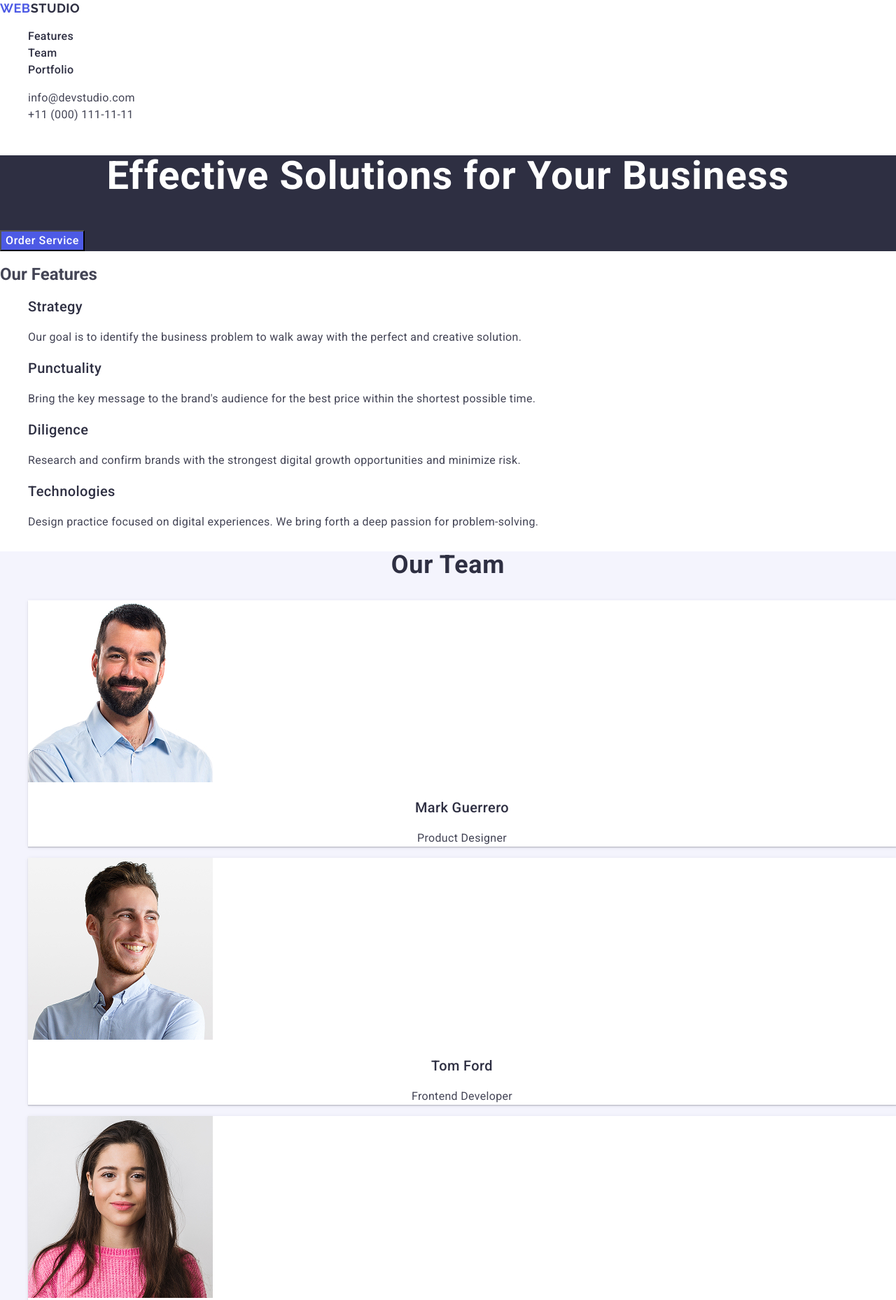
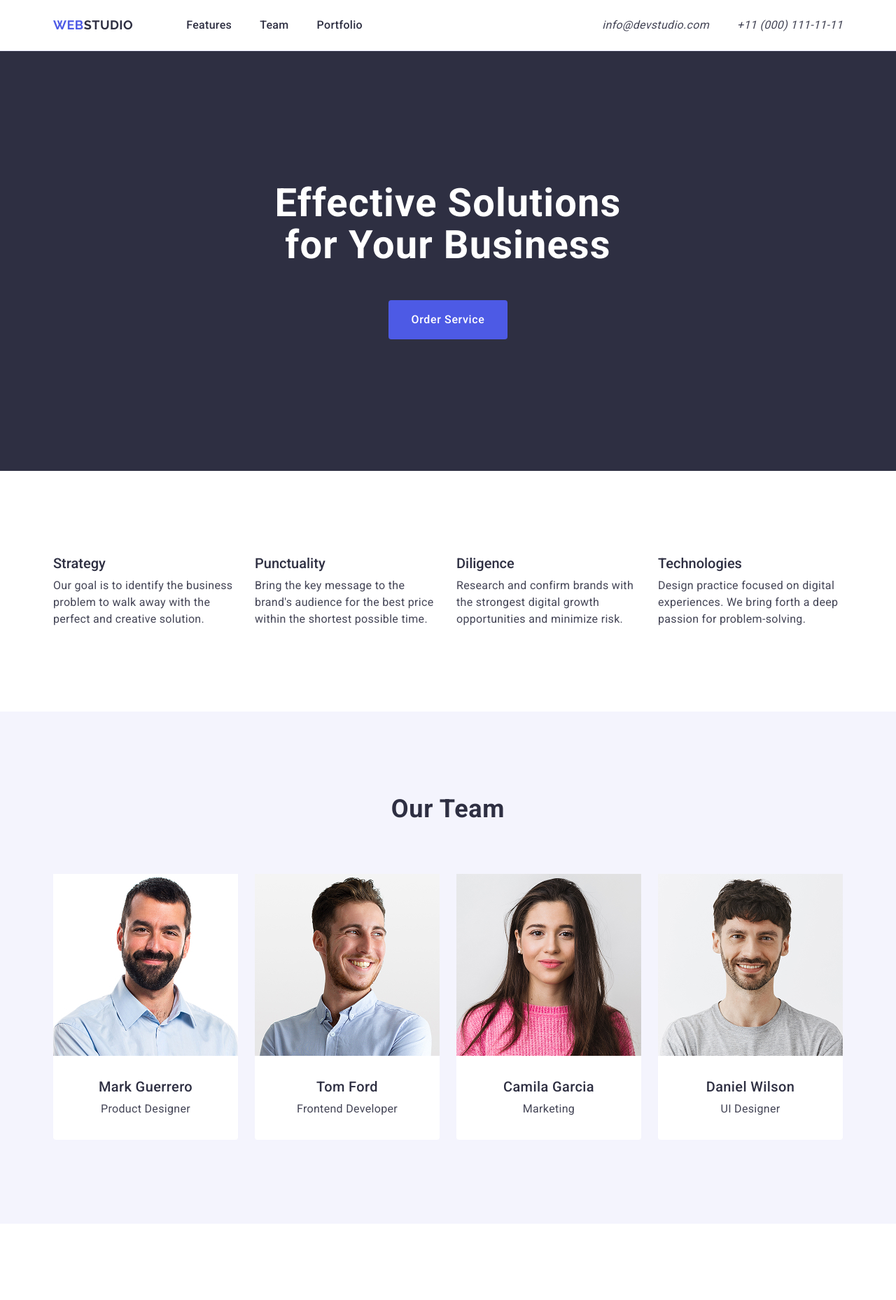
Before and after one commit to Illia2009/goit-markup-hw-03, a plain HTML site: page index.html in a window 1280 px wide. Shown: the top 1858 px of the page at 70% size. Drawn offline with nearby package versions, Linux system fonts and the light colour scheme.

Commit message:
Обновление проекта

```diff
--- a/css/common.css
+++ b/css/common.css
@@ -5,6 +5,8 @@ a {
 ul,
 ol {
     list-style-type: none;
+    margin: 0;
+    padding: 0;
 }
 
 body {
@@ -12,3 +14,30 @@ body {
     color: #434455;
     background-color: #fff;
 }
+
+h1,
+h2,
+h3,
+h4,
+h5,
+h6,
+p {
+    margin: 0;
+}
+
+img {
+    display: block;
+    max-height: 100%;
+    height: auto;
+}
+
+button {
+    font-family: inherit;
+    cursor: pointer;
+}
+
+.container {
+    width: 1158px;
+    padding: 0 15px;
+    margin: 0 auto;
+}
--- a/css/features.css
+++ b/css/features.css
@@ -1,17 +1,29 @@
 .features-title {
-    font-family: "Roboto", sans-serif;
     font-weight: 500;
     font-size: 20px;
-    line-height: 1.2;
-    letter-spacing: 0.02em;
+    line-height: 1.20;
     color: #2E2F42;
+    margin-bottom: 8px;
 }
 
 .features-text {
-    font-family: "Roboto", sans-serif;
     font-weight: 400;
     font-size: 16px;
     line-height: 1.5;
     letter-spacing: 0.02em;
     color: #434455;
+    margin: 0;
 }
+
+.section-features {
+    padding: 120px 0;
+}
+
+.features-list {
+    display: flex;
+    gap: 24px;
+}
+
+.features-item {
+    width: calc((100% - 72px) / 4);
+}
--- a/css/footer.css
+++ b/css/footer.css
@@ -1,5 +1,6 @@
 .footer-item {
     background: #2E2F42;
+    padding: 100px 0px;
 }
 
 .footer-logo {
@@ -23,10 +24,10 @@
 }
 
 .footer-text {
-    font-family: "Roboto", sans-serif;
     font-weight: 400;
     font-size: 16px;
     line-height: 1.5;
     letter-spacing: 0.02em;
     color: #F4F4FD;
+    max-width: 264px;
 }
--- a/css/header.css
+++ b/css/header.css
@@ -6,6 +6,7 @@
     letter-spacing: 0.03em;
     text-transform: uppercase;
     color: #2E2F42;
+    margin-right: 76px;
 }
 
 .logo .accent {
@@ -19,6 +20,8 @@
 }
 
 .links {
+    padding: 24px 0;
+    display: inline-block;
     font-family: var(--font-family);
     font-weight: 500;
     font-size: 16px;
@@ -27,9 +30,8 @@
     color: #2E2F42;
 }
 
-.address {
-    font-style: normal;
-    font-family: "Roboto", sans-serif;
+.header-address {
+    font-family: var(--font-family);
     font-weight: 400;
     font-size: 16px;
     line-height: 1.5;
@@ -42,7 +44,31 @@
     color: #404bbf;
 }
 
-.address:hover,
-.address:focus {
+.header-address:hover,
+.header-address:focus {
     color: #404bbf;
 }
+
+.header {
+    border-bottom: 1px solid #e7e9fc;
+    background-color: #ffffff;
+}
+
+.header .header-container {
+    display: flex;
+    align-items: center;
+}
+
+.nav-list {
+    display: flex;
+    gap: 40px;
+}
+
+.contacts-list {
+    display: flex;
+    gap: 40px;
+}
+
+.contacts {
+    margin-left: auto;
+}
--- a/css/hero.css
+++ b/css/hero.css
@@ -1,8 +1,15 @@
 .section-hero {
     background: #2E2F42;
+    color: #2e2f42;
+    display: flex;
+    align-items: center;
+    justify-content: center;
+    padding-top: 188px;
+    padding-bottom: 188px;
 }
 
 .hero-title {
+
     font-family: "Roboto", sans-serif;
     font-weight: 700;
     font-size: 56px;
@@ -13,18 +20,29 @@
 }
 
 .hero-btn {
-    background: #4D5AE5;
-    font-family: "Roboto", sans-serif;
+    font-size: 16px;
     font-weight: 500;
-    font-size: 16px;
     line-height: 1.5;
     letter-spacing: 0.04em;
-    cursor: pointer;
     color: #FFFFFF;
-    cursor: pointer;
+    background-color: #4D5AE5;
+    display: block;
+    margin: 0 auto;
+    margin-top: 48px;
+    padding: 16px 32px;
+    border: none;
+    border-radius: 4px;
 }
 
 .hero-btn:hover,
 .hero-btn:focus {
     background-color: #404bbf;
 }
+
+.hero-container {
+    display: flex;
+    flex-direction: column;
+    align-items: center;
+    justify-content: center;
+    width: 100%;
+}
--- a/css/team.css
+++ b/css/team.css
@@ -1,38 +1,50 @@
 .section-team {
-    background: #F4F4FD;
+    background-color: #F4F4FD;
+    padding: 120px 0;
+}
+
+.team-item {
+    background-color: #ffffff;
+    border-radius: 0 0 4px 4px;
+    width: calc((100% - 72px) / 4);
 }
 
 .our-team {
-    font-family: "Roboto", sans-serif;
     font-weight: 700;
     font-size: 36px;
     line-height: 1.11;
     letter-spacing: 0.02em;
+    color: #2E2F42;
     text-align: center;
-    color: #2E2F42;
+    margin-bottom: 72px;
+    text-align: center;
 }
 
 .team-number {
-    font-family: "Roboto", sans-serif;
     font-weight: 500;
     font-size: 20px;
     line-height: 1.2;
     letter-spacing: 0.02em;
+    color: #2E2F42;
     text-align: center;
-    color: #2E2F42;
+    margin-bottom: 8px;
 }
 
 .team-position {
-    font-family: "Roboto", sans-serif;
     font-weight: 400;
     font-size: 16px;
     line-height: 1.5;
     letter-spacing: 0.02em;
+    color: #434455;
     text-align: center;
-    color: #434455;
+    margin-bottom: 0;
 }
 
-.team-item {
-    box-shadow: 0 2px 1px 0 rgba(46, 47, 66, 0.08), 0 1px 1px 0 rgba(46, 47, 66, 0.16), 0 1px 6px 0 rgba(46, 47, 66, 0.08);
-    background: #FFFFFF;
+.team-list {
+    display: flex;
+    gap: 24px;
 }
+
+.team-content {
+    padding: 32px 16px;
+}
--- a/index.html
+++ b/index.html
@@ -18,118 +18,155 @@
 
 </head>
 <body>
-    <header id="header">
+    <header id="header" class="header">
+     <div class="container header-container">
       <a href="./index.html" class="logo"><span class="accent">Web</span>Studio</a>
-       <nav>
-         <ul>
-            <li><a href="#features" class="links">Features</a></li>
-            <li><a href="#team" class="links">Team</a></li>
-            <li><a href="#portfolio" class="links">Portfolio</a></li>
+       <nav class="nav">
+         <ul class="nav-list">
+            <li class="nav-item">
+                <a href="#features" class="links">Features</a>
+            </li>
+            <li class="nav-item">
+                <a href="#team" class="links">Team</a>
+            </li>
+            <li class="nav-item">
+                <a href="#portfolio" class="links">Portfolio</a>
+            </li>
          </ul>
         </nav>
-        <address>
-         <ul>
-            <li><a href="mailto:info@devstudio.com" class="address">info@devstudio.com</a></li>
-            <li><a href="tel:+110001111111" class="address">+11 (000) 111-11-11</a></li>
+        <address class="contacts">
+         <ul class="contacts-list">
+            <li><a href="mailto:info@devstudio.com" class="header-address">info@devstudio.com</a></li>
+            <li><a href="tel:+110001111111" class="header-address">+11 (000) 111-11-11</a></li>
          </ul>
         </address>
+     </div>
     </header>
     <main>
 
      <section id="hero" class="section-hero">
-      <h1 class="hero-title">Effective Solutions for Your Business</h1>
-      <button type="button" class="hero-btn">Order Service</button>
+        <div class="container hero-container">
+          <h1 class="hero-title">Effective Solutions <br> for Your Business</h1>
+          <button type="button" class="hero-btn" data-modal-open>Order Service</button>
+        </div>
      </section>
 
-    <section id="features">
-     <h2 class="features">Our Features</h2>
-             <ul>
-                <li>
+    <section id="features" class="section-features">
+        <div class="container features-container">
+             <ul class="features-list">
+                <li class="features-item">
                     <h3 class="features-title">Strategy</h3>
                     <p class="features-text">Our goal is to identify the business problem to walk away with the perfect and creative solution.</p>
                 </li>
-                <li>
+                <li class="features-item">
                     <h3 class="features-title">Punctuality</h3>
                     <p class="features-text">Bring the key message to the brand's audience for the best price within the shortest possible time.</p>
                 </li>
-                <li>
+                <li class="features-item">
                     <h3 class="features-title">Diligence</h3>
                     <p class="features-text">Research and confirm brands with the strongest digital growth opportunities and minimize risk.</p>
                 </li>
-                <li>
+                <li class="features-item">
                     <h3 class="features-title">Technologies</h3>
                     <p class="features-text">Design practice focused on digital experiences. We bring forth a deep passion for problem-solving.</p>
                 </li>
              </ul>
+        </div>
     </section>
 
     <section id="team" class="section-team">
+      <div class="container team-container">
         <h2 class="our-team">Our Team</h2>
-        <ul>
+        <ul class="team-list">
          <li class="team-item">
             <img src="./images/team-1.jpg" alt="Mark Guerrero" width="264" height="260">
+            <div class="team-content">
             <h3 class="team-number">Mark Guerrero</h3>
             <p class="team-position">Product Designer</p>
+            </div>
          </li>
          <li class="team-item">
             <img src="./images/team-2.jpg" alt="Tom Ford" width="264" height="260">
+            <div class="team-content">
             <h3 class="team-number">Tom Ford</h3>
             <p class="team-position">Frontend Developer</p>
+            </div>
          </li>
          <li class="team-item">
             <img src="./images/team-3.jpg" alt="Camila Garcia" width="264" height="260">
+            <div class="team-content">
             <h3 class="team-number">Camila Garcia</h3>
             <p class="team-position">Marketing</p>
+            </div>
          </li>
          <li class="team-item">
             <img src="./images/team-4.jpg" alt="Daniel Wilson" width="264" height="260">
+            <div class="team-content">
             <h3 class="team-number">Daniel Wilson</h3>
             <p class="team-position">UI Designer</p>
+            </div>
          </li>
         </ul>
+       </div>
     </section>
 
-    <section id="portfolio">
+    <section id="portfolio" class="section-portfolio">
+        <div class="container portfolio-container">
         <h2 class="portfolio-title">Our Portfolio</h2>
-        <ul>
+        <ul class="portfolio-list">
             <li class="portfolio-item">
                 <img src="./images/portfolio-1.jpg" alt="Banking mobile app" width="360" height="300">
+                <div class="portfolio-content">
                 <h3 class="portfolio-number">Banking App</h3>
                 <p class="portfolio-text">App</p>
+                </div>
             </li>
             <li class="portfolio-item">
                 <img src="./images/portfolio-2.jpg" alt="Cashless payment phone" width="360" height="300">
+                <div class="portfolio-content">
                 <h3 class="portfolio-number">Cashless Payment</h3>
                 <p class="portfolio-text">Marketing</p>
+                </div>
             </li>
             <li class="portfolio-item">
                 <img src="./images/portfolio-3.jpg" alt="Meditation app" width="360" height="300">
+                <div class="portfolio-content">
                 <h3 class="portfolio-number">Meditation App</h3>
                 <p class="portfolio-text">App</p>
+                </div>
             </li>
             <li class="portfolio-item">
                 <img src="./images/portfolio-4.jpg" alt="Drivin a car" width="360" height="300">
+                <div class="portfolio-content">
                 <h3 class="portfolio-number">Taxi Service</h3>
                 <p class="portfolio-text">Marketing</p>
+                </div>
             </li>
             <li class="portfolio-item">
                 <img src="./images/portfolio-5.jpg" alt="Phone screen illustration" width="360" height="300">
+                <div class="portfolio-content">
                 <h3 class="portfolio-number">Screen Illustrations</h3>
                 <p class="portfolio-text">Design</p>
+                </div>
             </li>
             <li class="portfolio-item">
                 <img src="./images/portfolio-6.jpg" alt="Girl with phone" width="360" height="300">
+                <div class="portfolio-content">
                 <h3 class="portfolio-number">Online Courses</h3>
                 <p class="portfolio-text">Marketing</p>
+                </div>
             </li>
         </ul>
+        </div>
     </section>
 
     </main>
 
     <footer id="footer" class="footer-item">
+        <div class="container footer-container">
             <a href="./index.html" class="footer-logo"><span class="accent">Web</span>Studio</a>
             <p class="footer-text">Increase the flow of customers and sales for your business with digital marketing & growth solutions.</p>
+        </div>
     </footer>
 
 
```
Also changed, not shown: css/portfolio.css (+38 -24 lines).
